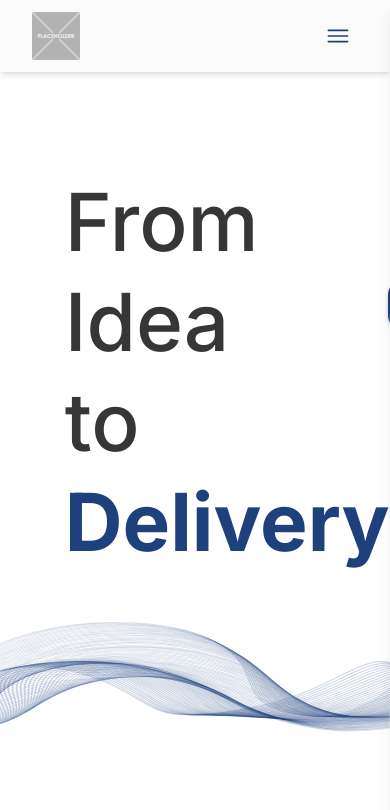
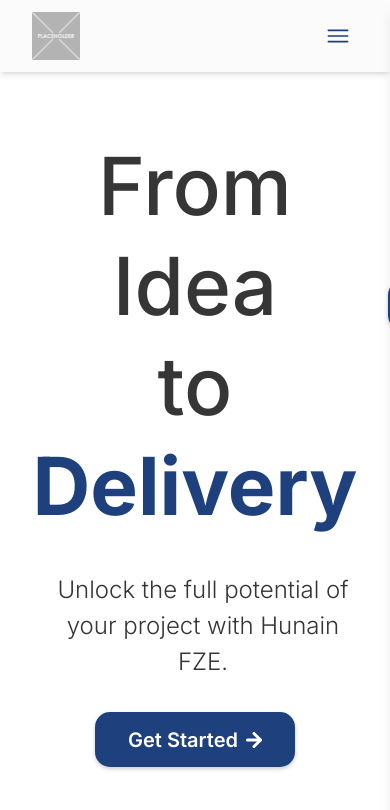
Before and after one commit to Momen-Assaf/HunainFZE, a React (Create React App) app: page / in a window 390 px wide. Shown: the top 810 px of the page. Built offline with nearby package versions, Linux system fonts and the light colour scheme.

Commit message:
hero section responsive initially complete

```diff
--- a/src/pages/Landing/components/HeroSection.tsx
+++ b/src/pages/Landing/components/HeroSection.tsx
@@ -5,20 +5,21 @@
 const HeroSection = () => {
   return (
     <section
-      className="w-3/4 mx-auto flex flex-col items-center space-y-8 pt-[100px] mb-[50px]"
+      className="w-11/12 lg:w-3/4 mx-auto flex flex-col items-center space-y-8 pt-16 lg:pt-[100px] mb-[50px]"
       id="hero"
     >
       {/* Text and Button Section */}
-      <div className="flex w-full items-center justify-between space-x-[100px]">
+      <div className="flex flex-col lg:flex-row w-full items-center justify-between lg:space-x-[100px]">
         {/* Left Section */}
-        <div className="flex-1 text-left pl-4">
+        <div className="flex-1 lg:text-start text-center lg:pl-4">
           <h1
             style={{
               fontFamily: theme.fonts.primary,
               color: theme.colors.textDark,
               fontSize: theme.fontSize.xLarge,
+              fontWeight: theme.fontWeight.medium,
             }}
-            className="leading-tight font-medium"
+            className="leading-tight"
           >
             <div>From Idea</div>
             <div>
@@ -36,9 +37,9 @@
         </div>
 
         {/* Right Section */}
-        <div className="flex-1 flex flex-col">
+        <div className="flex-1 flex flex-col items-center p-4">
           <p
-            className="text-start pb-5 pt-5"
+            className="lg:text-start pb-5 pt-5 text-center pl-4"
             style={{
               fontFamily: theme.fonts.primary,
               color: theme.colors.textDark,
@@ -51,7 +52,7 @@
           <CustomButton
             text="Get Started"
             icon={arrowIcon}
-            buttonClass="w-[200px] h-[55px]"
+            buttonClass="w-[200px] h-[55px] items-center mt-3"
           />
         </div>
       </div>
```
